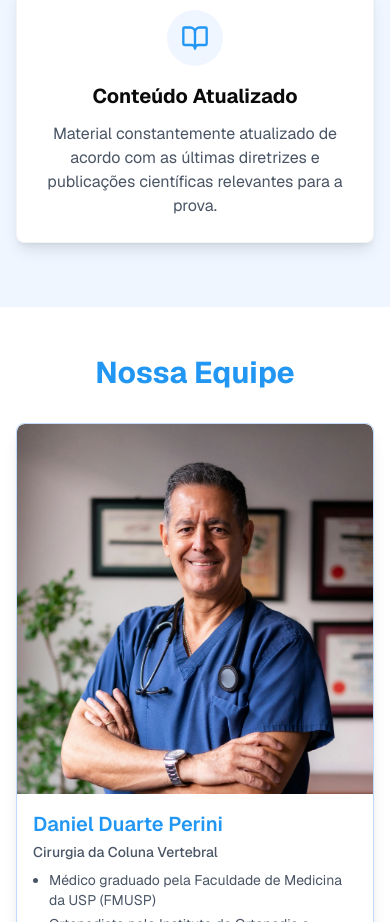
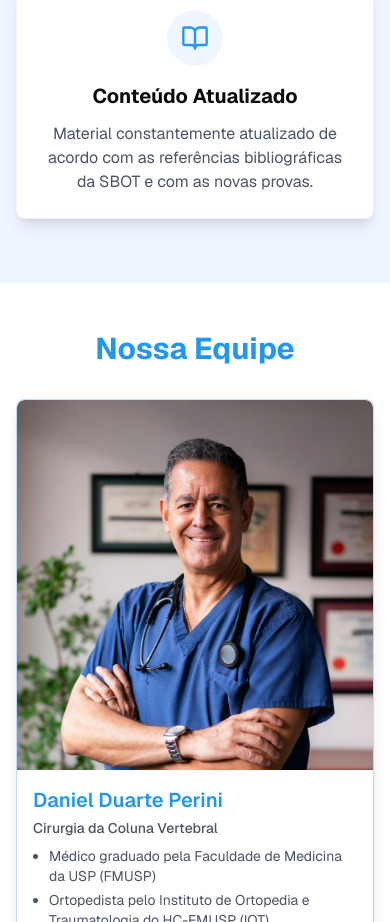
Before and after one commit to codeduckling/ortoqbank, a Next.js app: page / in a window 390 px wide. Shown: the part 2420-3342 px from the top of the page. Built offline with nearby package versions, Linux system fonts and the light colour scheme; no server answers.

Commit message:
refactor: Remove MobileMenu component and clean up Header
- Deleted the MobileMenu component to streamline the codebase.
- Removed mobile navigation from the Header component, simplifying the layout.

```diff
--- a/src/app/components/about.tsx
+++ b/src/app/components/about.tsx
@@ -91,8 +91,8 @@ export default function About() {
               Conteúdo Atualizado
             </h3>
             <p className="text-center text-gray-600">
-              Material constantemente atualizado de acordo com as últimas
-              diretrizes e publicações científicas relevantes para a prova.
+              Material constantemente atualizado de acordo com as referências
+              bibliográficas da SBOT e com as novas provas.
             </p>
           </div>
         </div>
--- a/src/app/components/faq.tsx
+++ b/src/app/components/faq.tsx
@@ -79,16 +79,12 @@ export default function FAQ() {
     {
       question: 'Como funciona a garantia?',
       answer:
-        'Se por algum motivo você não gostar do curso, envie um e-mail para o suporte e devolvemos seu investimento.',
+        'É garantido ao consumidor um período de testes. Se por algum motivo você não gostar do curso, envie um e-mail para o suporte (ortoqbank@gmail.com) dentro do período de 7 dias e devolvemos seu investimento.',
     },
     {
       question: 'Onde tiro minhas dúvidas?',
-      answer: (
-        <ul className="list-disc space-y-1 pl-5">
-          <li>Pelo nosso perfil oficial do instagram</li>
-          <li>Suporte via e-mail</li>
-        </ul>
-      ),
+      answer:
+        'Pelo nosso perfil oficial do instagram @ortoqbank Suporte via e-mail ortoqbank@gmail.com',
     },
     {
       question: 'Qual a duração do acesso?',
@@ -103,7 +99,7 @@ export default function FAQ() {
     {
       question: 'Grupos de residentes têm desconto?',
       answer:
-        'Sim, junte seus colegas e entre em contato conosco pelo instagram (@) ou e-mail oficial para adquirir condições especiais.',
+        'Sim, junte seus colegas e entre em contato conosco pelo instagram (@ortoqbank) ou e-mail oficial (ortoqbank@gmail.com) para adquirir condições especiais.',
     },
   ];
 
--- a/src/app/components/header.tsx
+++ b/src/app/components/header.tsx
@@ -3,8 +3,6 @@ import Image from 'next/image';
 import Link from 'next/link';
 
 import { Button } from '@/components/ui/button';
-
-import { MobileMenu } from './mobile-menu';
 
 export default function Header() {
   return (
```
